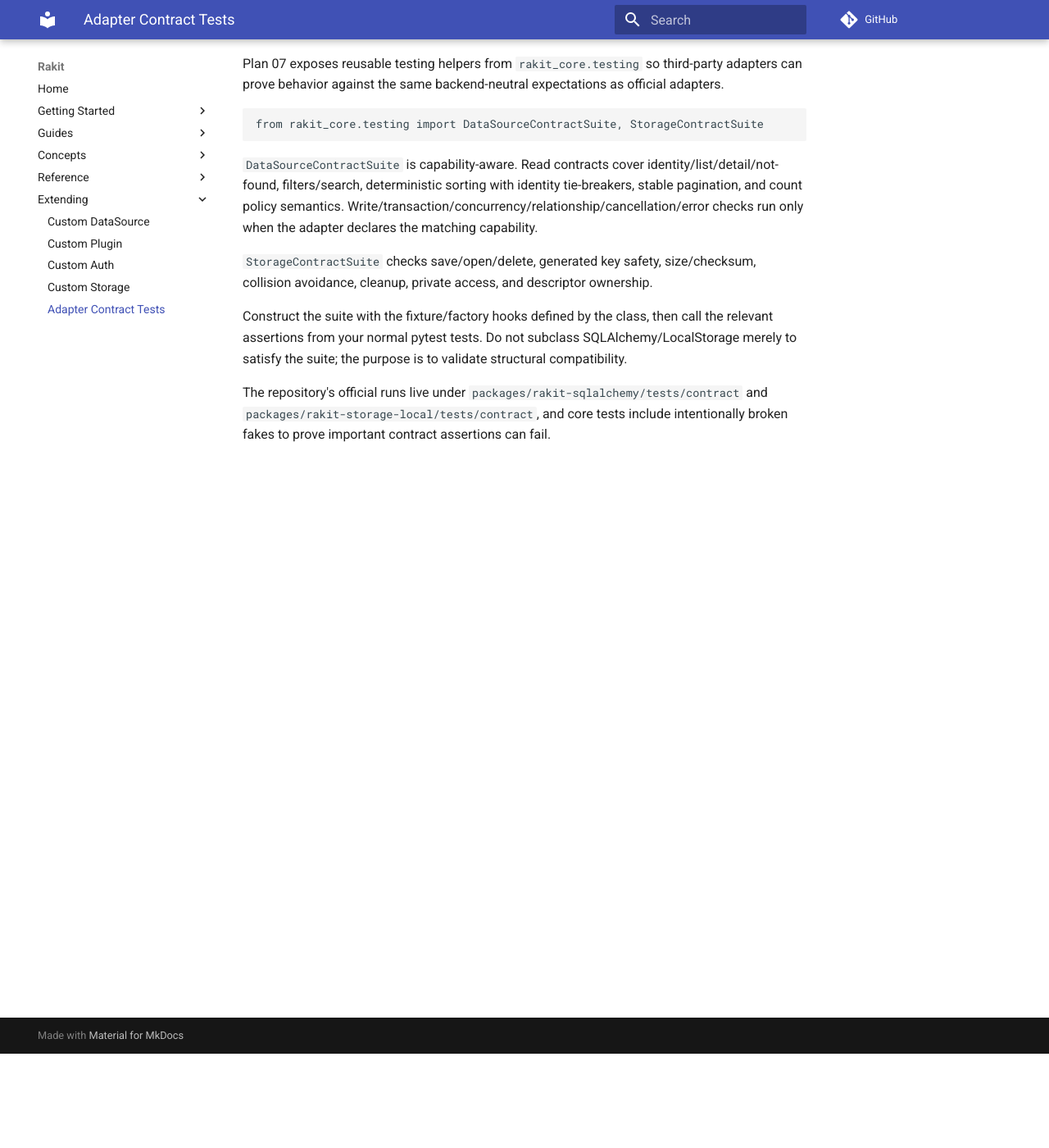
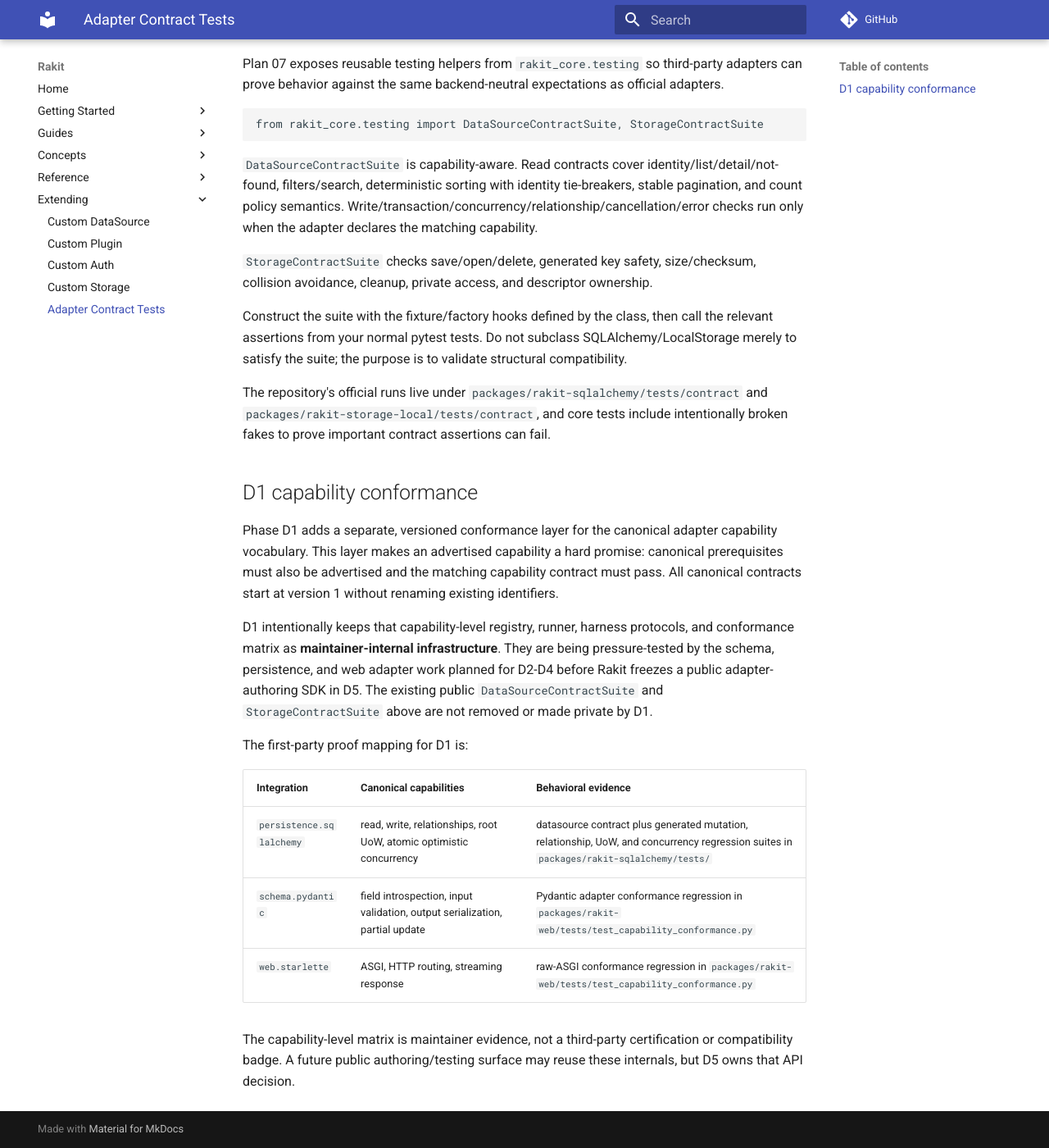
Before and after one commit to wihlarkop/rakit, an MkDocs documentation site: the page built from docs/extending/adapter-contract-tests.md, in a window 1280 px wide and 1400 px high, scrolled down 115 px. Shown: the whole window at 82% size. Built offline with MkDocs 1.6.1 and Material for MkDocs 9.7.7, drawn with Linux system fonts in a browser that asks for light colours; comment, search, counter and statistics services are not loaded.

Commit message:
docs: explain D1 capability conformance boundary

```diff
--- a/docs/extending/adapter-contract-tests.md
+++ b/docs/extending/adapter-contract-tests.md
@@ -22,3 +22,28 @@
 The repository's official runs live under `packages/rakit-sqlalchemy/tests/contract` and
 `packages/rakit-storage-local/tests/contract`, and core tests include intentionally broken fakes to
 prove important contract assertions can fail.
+
+## D1 capability conformance
+
+Phase D1 adds a separate, versioned conformance layer for the canonical adapter capability
+vocabulary. This layer makes an advertised capability a hard promise: canonical prerequisites must
+also be advertised and the matching capability contract must pass. All canonical contracts start at
+version 1 without renaming existing identifiers.
+
+D1 intentionally keeps that capability-level registry, runner, harness protocols, and conformance
+matrix as **maintainer-internal infrastructure**. They are being pressure-tested by the schema,
+persistence, and web adapter work planned for D2-D4 before Rakit freezes a public adapter-authoring
+SDK in D5. The existing public `DataSourceContractSuite` and `StorageContractSuite` above are not
+removed or made private by D1.
+
+The first-party proof mapping for D1 is:
+
+| Integration | Canonical capabilities | Behavioral evidence |
+| --- | --- | --- |
+| `persistence.sqlalchemy` | read, write, relationships, root UoW, atomic optimistic concurrency | datasource contract plus generated mutation, relationship, UoW, and concurrency regression suites in `packages/rakit-sqlalchemy/tests/` |
+| `schema.pydantic` | field introspection, input validation, output serialization, partial update | Pydantic adapter conformance regression in `packages/rakit-web/tests/test_capability_conformance.py` |
+| `web.starlette` | ASGI, HTTP routing, streaming response | raw-ASGI conformance regression in `packages/rakit-web/tests/test_capability_conformance.py` |
+
+The capability-level matrix is maintainer evidence, not a third-party certification or compatibility
+badge. A future public authoring/testing surface may reuse these internals, but D5 owns that API
+decision.
```
